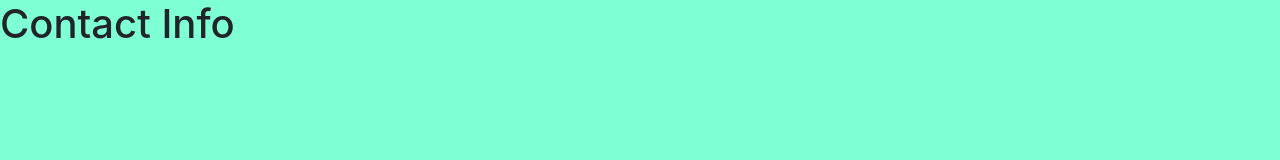
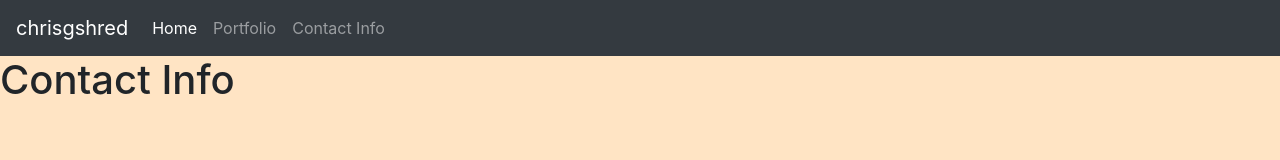
Before and after one commit to chrisgshred/chrisgportfolio, a plain HTML site: page contact.html in a window 1280 px wide. Drawn offline with nearby package versions, Linux system fonts and the light colour scheme.

Commit message:
added navbar and linked to each page

```diff
--- a/assets/css/style.css
+++ b/assets/css/style.css
@@ -1 +1 @@
-body{background-color: aquamarine;}
+body {background-color: bisque;}
--- a/contact.html
+++ b/contact.html
@@ -11,6 +11,25 @@
     <title>Contact Info</title>
   </head>
   <body>
+    <nav class="navbar navbar-expand-lg navbar-dark bg-dark">
+        <a class="navbar-brand" href="#">chrisgshred</a>
+        <button class="navbar-toggler" type="button" data-toggle="collapse" data-target="#navbarNav" aria-controls="navbarNav" aria-expanded="false" aria-label="Toggle navigation">
+          <span class="navbar-toggler-icon"></span>
+        </button>
+        <div class="collapse navbar-collapse" id="navbarNav">
+          <ul class="navbar-nav">
+            <li class="nav-item active">
+              <a class="nav-link" href="index.html">Home <span class="sr-only">(current)</span></a>
+            </li>
+            <li class="nav-item">
+              <a class="nav-link" href="portfolio.html">Portfolio</a>
+            </li>
+            <li class="nav-item">
+              <a class="nav-link" href="contact.html">Contact Info</a>
+            </li>
+          </ul>
+        </div>
+      </nav>
     <h1>Contact Info</h1>
 
     <!-- Optional JavaScript -->
```
Also changed, not shown: index.html (+19 -3 lines), portfolio.html (+19 -0 lines).
